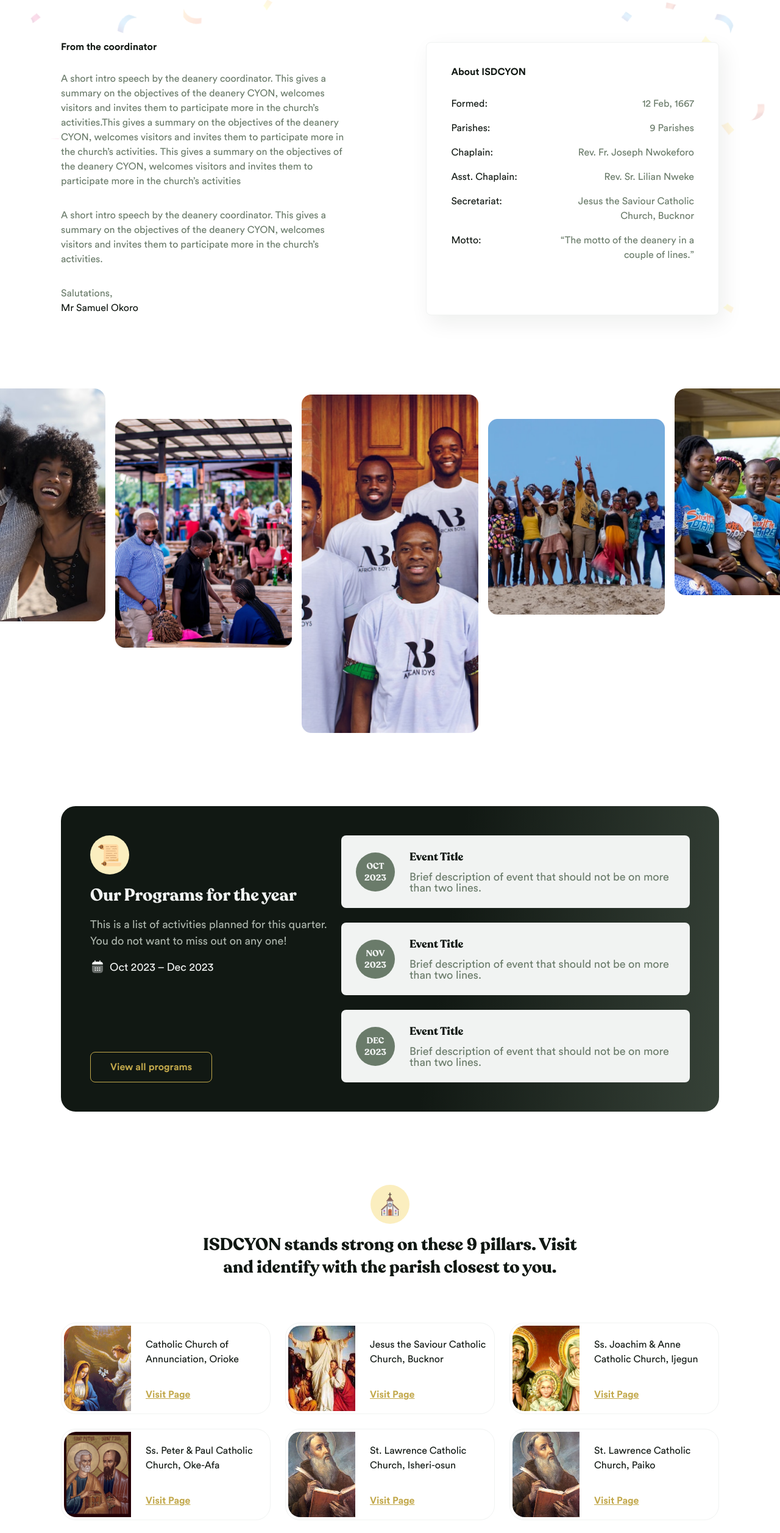
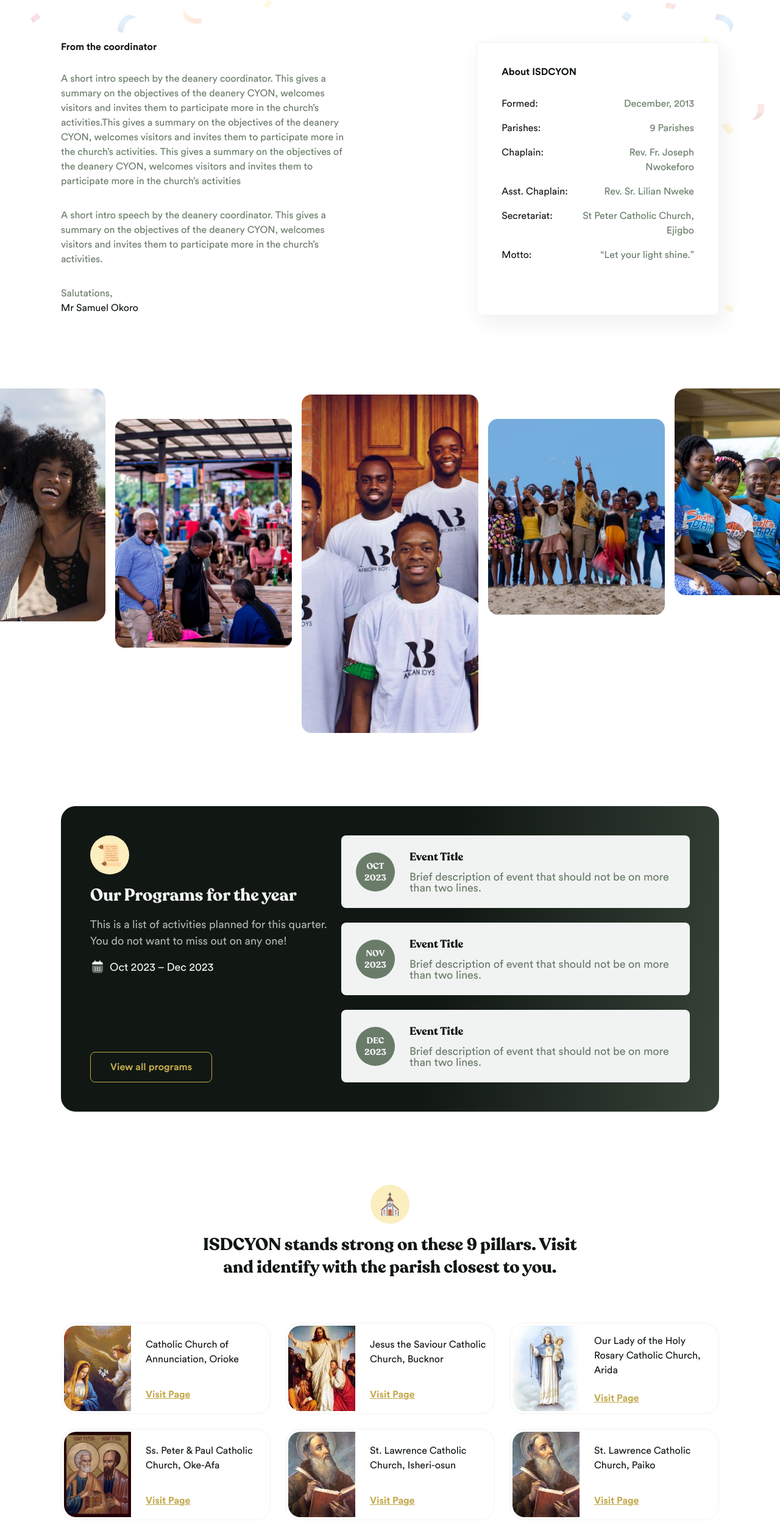
Before and after one commit to ocephraim/isdcyon, a website: page index.html in a window 1280 px wide. Shown: the part 1037-3551 px from the top of the page at 61% size. Drawn offline with Linux system fonts and the light colour scheme.

Commit message:
replaced a parish

```diff
--- a/index.html
+++ b/index.html
@@ -97,7 +97,7 @@
             <p class="info-title">About ISDCYON</p>
             <div class="info-item">
               <span class="info-item--title">Formed:</span>
-              <span class="info-item--text">12 Feb, 1667</span>
+              <span class="info-item--text">December, 2013</span>
             </div>
             <div class="info-item">
               <span class="info-item--title">Parishes:</span>
@@ -114,14 +114,12 @@
             <div class="info-item">
               <span class="info-item--title">Secretariat:</span>
               <span class="info-item--text"
-                >Jesus the Saviour Catholic Church, Bucknor</span
+                >St Peter Catholic Church, Ejigbo</span
               >
             </div>
             <div class="info-item">
               <span class="info-item--title">Motto:</span>
-              <span class="info-item--text"
-                >“The motto of the deanery in a couple of lines.”</span
-              >
+              <span class="info-item--text">“Let your light shine.”</span>
             </div>
           </div>
           <!--info-->
@@ -252,7 +250,7 @@
           <div class="parish-image parish-image--3"></div>
           <div>
             <p class="parish-name">
-              Ss. Joachim & Anne Catholic Church, Ijegun
+              Our Lady of the Holy Rosary Catholic Church, Arida
             </p>
             <a href="" class="parish-link btn-link">Visit Page</a>
           </div>
@@ -409,7 +407,9 @@
                 <li class="link-item">Jesus the Saviour, Bucknor</li>
               </a>
               <a href="">
-                <li class="link-item">Ss Joachin n Ann, Ijegun</li>
+                <li class="link-item">
+                  Our Lady of the Holy Rosary Catholic Church, Arida
+                </li>
               </a>
               <a href="">
                 <li class="link-item">Ss Peter & Paul, Okeafa</li>
--- a/sass/pages/_home.scss
+++ b/sass/pages/_home.scss
@@ -260,7 +260,7 @@
       background-size: cover;
     }
     &--3 {
-      background: url(../../assets/images/sjacc.jpg) no-repeat center;
+      background: url(../../assets/images/olhrcc.png) no-repeat center;
       background-size: cover;
     }
     &--4 {
```
Also changed, not shown: aboutus.html (+3 -1 lines), assets/images/olhrcc.png (added), assets/images/sjacc.jpg (deleted), css/style.comp.css, css/style.css, css/style.prefix.css, 1 other file.
